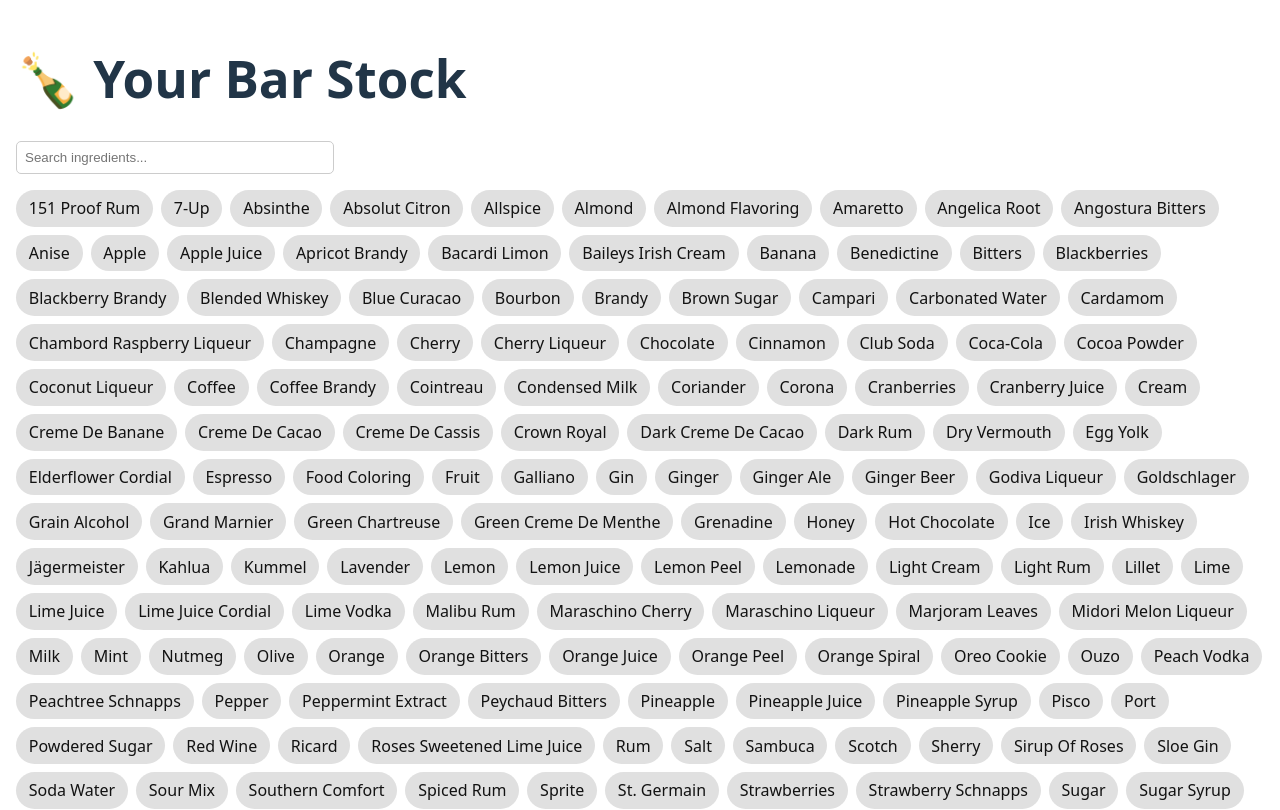
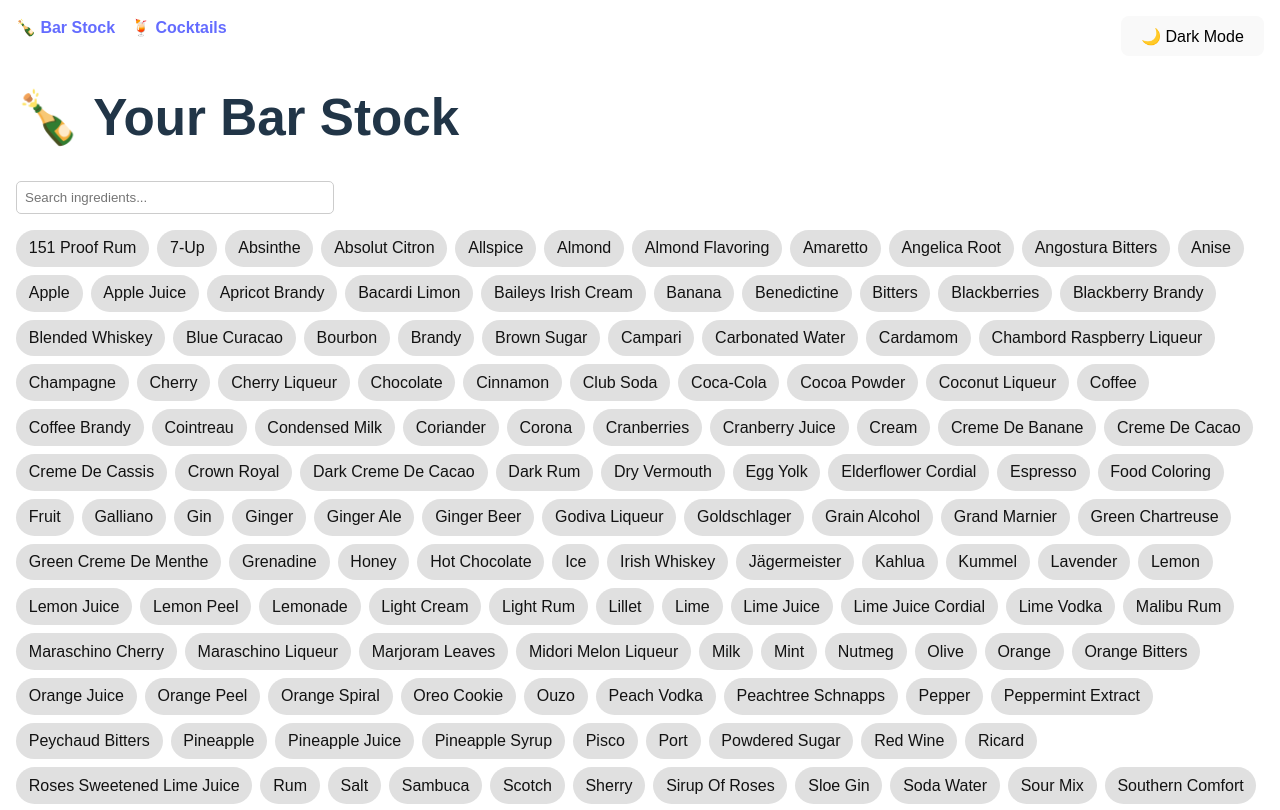
Before and after one commit to masterpoag/Bar-Mate, a React (Vite) app: page / in a window 1280 px wide. Shown: the top 810 px of the page. Built offline with nearby package versions, Linux system fonts and the light colour scheme.

Commit message:
updated to keep changes

```diff
--- a/src/App.jsx
+++ b/src/App.jsx
@@ -1,37 +1,30 @@
+import React, { useState } from "react";
 import { BrowserRouter as Router, Routes, Route, Link } from "react-router-dom";
 import BarStockPage from "./pages/BarStockPage";
 import CocktailsPage from "./pages/CocktailsPage";
-import { useState } from "react";
 import cocktailsData from "./data/cocktails.json";
 
 function App() {
   const [barStock, setBarStock] = useState([]);
   const [darkMode, setDarkMode] = useState(false);
 
-  const appStyle = {
-    fontFamily: "Arial, sans-serif",
-    minHeight: "100vh",
-    padding: "1rem",
-    background: darkMode ? "#121212" : "#f5f5f5",
-    color: darkMode ? "#f5f5f5" : "#121212",
-    transition: "all 0.3s"
-  };
-
-  const navStyle = {
-    display: "flex",
-    gap: "1rem",
-    marginBottom: "1rem"
-  };
-
-  const linkStyle = {
-    textDecoration: "none",
-    color: darkMode ? "#f5f5f5" : "#121212",
-    fontWeight: "bold"
-  };
+  const navStyle = { display: "flex", gap: "1rem", marginBottom: "1rem" };
+  const linkStyle = { textDecoration: "none", fontWeight: "bold" };
 
   return (
     <Router>
-      <div style={{ padding: "1rem" }}>
+      <div style={{ padding: "1rem", fontFamily: "Arial, sans-serif" }}>
+        <nav style={navStyle}>
+          <Link to="/" style={linkStyle}>🍾 Bar Stock</Link>
+          <Link to="/cocktails" style={linkStyle}>🍹 Cocktails</Link>
+          <button
+            onClick={() => setDarkMode(prev => !prev)}
+            style={{ marginLeft: "auto" }}
+          >
+            {darkMode ? "🌞 Light Mode" : "🌙 Dark Mode"}
+          </button>
+        </nav>
+
         <Routes>
           <Route
             path="/"
@@ -40,7 +33,7 @@
                 barStock={barStock}
                 setBarStock={setBarStock}
                 darkMode={darkMode}
-                cocktailsData={cocktailsData} // ✅ pass the data
+                cocktailsData={cocktailsData}
               />
             }
           />
@@ -49,7 +42,7 @@
             element={
               <CocktailsPage
                 barStock={barStock}
-                cocktailsData={cocktailsData} // ✅ also here
+                cocktailsData={cocktailsData}
                 darkMode={darkMode}
               />
             }
@@ -60,5 +53,4 @@
   );
 }
 
-
 export default App;
```
